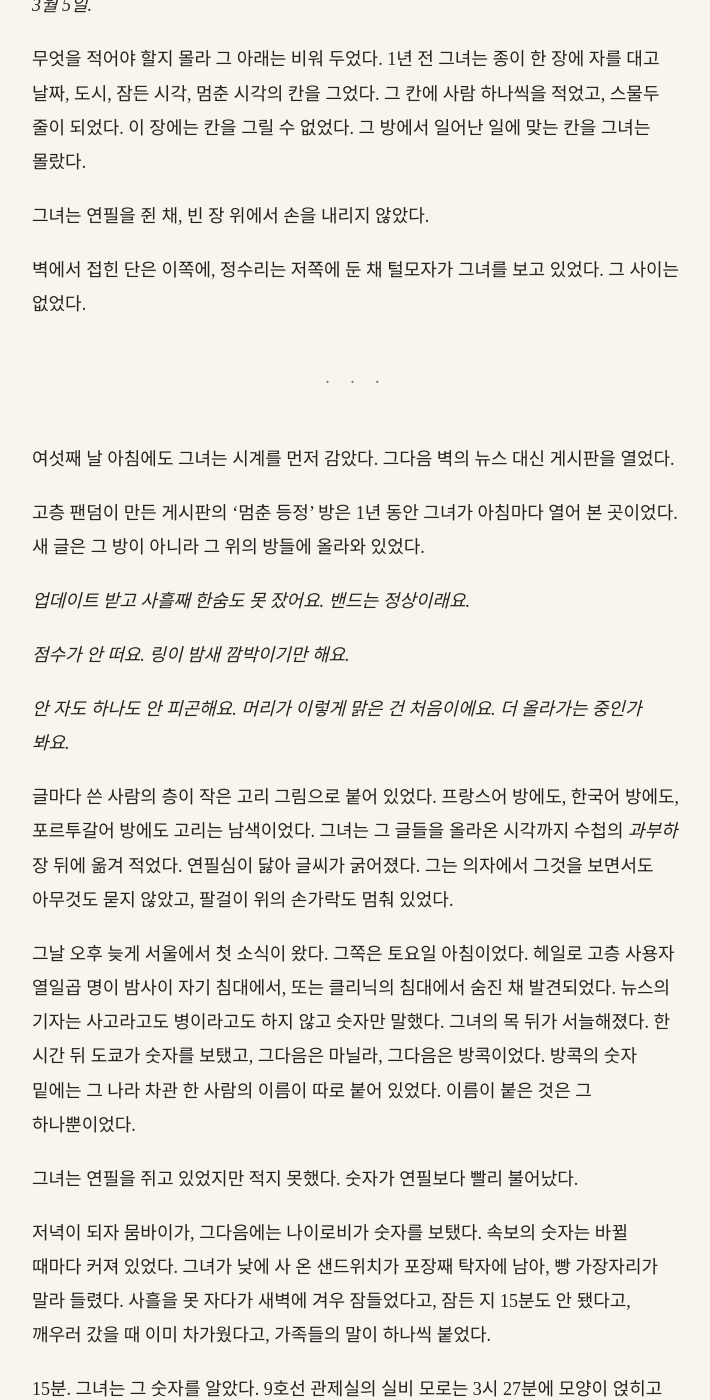
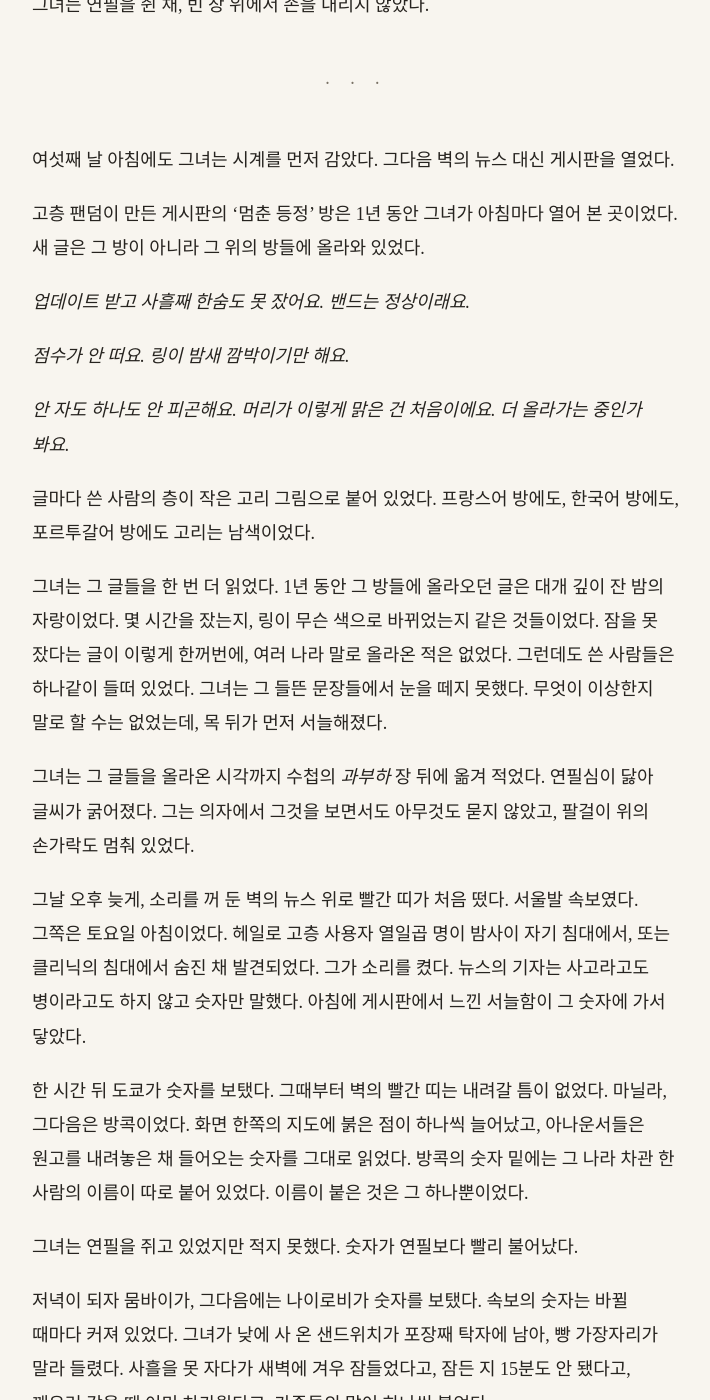
Before and after one commit to kangkkang/writer_s1_public, a Jekyll site: the page built from vol1/036.md, in a window 1280 px wide and 1400 px high, scrolled down 18594 px. Shown: the whole window, without its empty margins (284-994 px from the left). Built offline with Jekyll 4.4.1, drawn with Linux system fonts in a browser that asks for light colours; our own code applies the rules of GitHub Pages for plain Markdown files; some of the changed text lies outside the part shown.

Commit message:
Update from https://github.com/kangkkang/writer_s1/commit/71c337a8e044907b313c783fb201e31f9dd6fe1e

```diff
--- a/vol1/036.md
+++ b/vol1/036.md
@@ -218,11 +218,7 @@
 
 식당에는 기름 냄새가 배어 있었다. 철판 위에서 베이컨이 지글거리는 소리가 광고의 음악 밑에 깔려 있었다. 모두가 벽을 올려다보는 동안에도 그 소리는 멈추지 않았다. 주방의 요리사만 벽 대신 철판을 보고 있었다. 뒤집개가 쇠를 긁는 소리가 났다. 그것이 그녀에게 이상하게 고마웠다.
 
-그 모자는 그녀의 것이었다.
-
-프린스턴의 현관에서 그녀가 그에게 씌워 주었다가 그날 저녁 돌려받은 모자였다. 그때 그의 귀가 빨갰다. 그 모자가 지금 벽에 뜬 사진 속에 있었다. 세상이 그 방의 일을 처음 본 것은 그 모자를 통해서였다.
-
-그녀는 아무에게도 그것이 자기 모자라고 말하지 않았다.
+그 모자는 그녀의 것이었다. 프린스턴의 현관에서 그녀가 그에게 씌워 주었다가 그날 저녁 돌려받은 모자였다. 그녀는 아무에게도 그것이 자기 모자라고 말하지 않았다.
 
 광고가 끝나기도 전에 카운터의 남자 하나가 벽의 채널을 바꿨다. 다른 채널에도 같은 사진이 떠 있었다. 그 채널은 아예 사진을 화면 한가운데에 띄워 놓고, 아나운서와 대학에서 재료공학을 가르친다는 남자가 마주 앉아 있었다.
 
@@ -232,7 +228,7 @@
 
 "갈라졌다기보다 가운데가 없는 것 같습니다." 공학자가 사진의 한가운데를 손가락으로 짚었다. "그게 무슨 뜻인지는 저도 아직……"
 
-그때 아나운서가 귀를 짚었다. 화면 아래로 새 속보가 흘렀다. *프랑스 주간지 《라 마르주》, 현장 목격 기록 단독 게재 — 기기 서명이 붙은 원본 기록 첨부.* 그 뒤로 다른 이름들이 이어졌는데, 그녀가 1년 동안 문을 두드렸던 언론사들의 이름이었다.
+그때 아나운서가 귀를 짚었다. 화면 아래로 새 속보가 흘렀다. *프랑스 주간지 《라 마르주》, 현장 목격 기록 단독 게재 — 기기 서명이 붙은 원본 기록 첨부.* 곧이어 그 기사를 받아 실었다는 언론사들의 이름이 줄줄이 뒤따랐다. 1년 동안 그녀가 기사를 들고 찾아갔다가 번번이 거절당한 곳들이었다.
 
 아나운서가 그 기록을 영어로 읽기 시작했다. 언론사가 옮긴 그녀의 문장이었다.
 
@@ -258,7 +254,7 @@
 
 그들은 역 근처의 모텔에서 사흘을 잤다.
 
-고속도로 진입로 옆의 2층짜리 건물이었다. 바깥 복도에 철제 난간이 둘러져 있었고, 방마다 문 옆에 창이 하나씩 있었다. 커튼은 두꺼운 갈색이었다. 호텔로는 돌아가지 않기로 그가 정했다. 그 밤 단지 안에서 누군가 그들을 기다리고 있었는데, 그들이 그 밤에 나간다는 것을 알 수 있는 곳은 호텔 꼭대기 층의 그 방 하나뿐이었다. 그녀는 반대하지 않았다. 그는 검은 카드를 안주머니에 둔 채 현금을 냈고, 접수대의 남자는 이름을 묻지 않았다. 그녀도 지갑 속의 자기 카드를 꺼내지 않았다. 숨는 일이 끝났는지 그녀는 아직 몰랐다.
+고속도로 진입로 옆의 2층짜리 건물이었다. 바깥 복도에 철제 난간이 둘러져 있었고, 방마다 문 옆에 창이 하나씩 있었다. 커튼은 두꺼운 갈색이었다. 그들은 호텔로는 돌아가지 않기로 했다. 방을 잡아 준 크로울리를 믿을 수 없었고, 호텔이 시냅스 단지 바로 앞이라 혹시 몰라서였다. 그는 검은 카드를 안주머니에 둔 채 현금을 냈고, 접수대의 남자는 이름을 묻지 않았다. 그녀도 지갑 속의 자기 카드를 꺼내지 않았다. 숨는 일이 끝났는지 그녀는 아직 몰랐다.
 
 그 첫날 밤, 그녀는 열네 시간을 잤다.
 
@@ -364,19 +360,19 @@
 
 그녀는 그를 보았다.
 
-"그래프가 맞아요. 오류가 줄었고, 대변인 말대로 제가 넘긴 값이 한 일이에요." 그의 목소리는 낮고 높낮이가 없었다. 감정이 목소리의 높이로만 새어 나오는 사람의 그 목소리를 그녀는 알았다. "제가 틀렸을 수도 있어요. 모르는 걸 켜면 안 된다고 했는데, 켰더니 좋아졌어요."
+"그래프가 맞아요. 오류가 줄었고, 대변인 말대로 제가 넘긴 값이 한 일이에요." 그의 목소리는 낮고 높낮이가 없었다. 감정이 목소리의 높이로만 새어 나오는 사람의 그 목소리를 그녀는 알았다. "제가 틀렸을 수도 있어요."
 
 그녀는 기다렸다. 그가 말을 고르고 있었다.
 
 그는 메모지를 뒤집었다. 앞면의 그래프 위에, 연필로 작게 무언가를 그렸다. 곧은 선 두 개가 한 점에서 만나는, 둥근 데가 하나도 없는 그림이었다. 관찰실의 문틀 귀퉁이에 있던 것처럼, 손톱만 한 크기의 각이었다.
 
-"줄어든 건 오류고요." 그가 연필 끝으로 그 각을 짚으면서 말했다. "각은 여전히 거기 있어요."
+"줄어든 건 오류고요." 그가 연필 끝으로 그 각을 짚으면서 말했다. "통로는 여전히 거기 있어요."
 
 그는 그 말을 하고 나서 메모지를 접지 않고 탁자 위에 그대로 두었다.
 
 ---
 
-그날 밤 그는 잤다.
+그날 밤 그는 결국 잠을 이기지 못하고 잠들었다.
 
 모텔에 온 뒤 처음으로 침대에서, 꺼진 매트리스의 골에 등을 대고 외투를 벗지 않은 채였다. 카일의 회색 외투였다. 그의 숨이 길어졌지만 고르지는 않아서, 몇 번은 짧게 끊겼다. 그녀는 그 숨에 자기 숨을 맞추지 않고 그냥 들었다.
 
@@ -388,11 +384,9 @@
 
 *3월 5일.*
 
-무엇을 적어야 할지 몰라 그 아래는 비워 두었다. 1년 전 그녀는 종이 한 장에 자를 대고 날짜, 도시, 잠든 시각, 멈춘 시각의 칸을 그었다. 그 칸에 사람 하나씩을 적었고, 스물두 줄이 되었다. 이 장에는 칸을 그릴 수 없었다. 그 방에서 일어난 일에 맞는 칸을 그녀는 몰랐다.
+무엇을 적어야 할지 몰라 그 아래는 비워 두었다. 1년 전 그녀는 종이 한 장에 자를 대고 날짜, 도시, 잠든 시각, 멈춘 시각의 칸을 그었다. 그 칸에 사람 하나씩을 적었고, 스물두 줄이 되었다.
 
 그녀는 연필을 쥔 채, 빈 장 위에서 손을 내리지 않았다.
-
-벽에서 접힌 단은 이쪽에, 정수리는 저쪽에 둔 채 털모자가 그녀를 보고 있었다. 그 사이는 없었다.
 
 ---
 
@@ -406,9 +400,15 @@
 
 *안 자도 하나도 안 피곤해요. 머리가 이렇게 맑은 건 처음이에요. 더 올라가는 중인가 봐요.*
 
-글마다 쓴 사람의 층이 작은 고리 그림으로 붙어 있었다. 프랑스어 방에도, 한국어 방에도, 포르투갈어 방에도 고리는 남색이었다. 그녀는 그 글들을 올라온 시각까지 수첩의 *과부하* 장 뒤에 옮겨 적었다. 연필심이 닳아 글씨가 굵어졌다. 그는 의자에서 그것을 보면서도 아무것도 묻지 않았고, 팔걸이 위의 손가락도 멈춰 있었다.
+글마다 쓴 사람의 층이 작은 고리 그림으로 붙어 있었다. 프랑스어 방에도, 한국어 방에도, 포르투갈어 방에도 고리는 남색이었다.
 
-그날 오후 늦게 서울에서 첫 소식이 왔다. 그쪽은 토요일 아침이었다. 헤일로 고층 사용자 열일곱 명이 밤사이 자기 침대에서, 또는 클리닉의 침대에서 숨진 채 발견되었다. 뉴스의 기자는 사고라고도 병이라고도 하지 않고 숫자만 말했다. 그녀의 목 뒤가 서늘해졌다. 한 시간 뒤 도쿄가 숫자를 보탰고, 그다음은 마닐라, 그다음은 방콕이었다. 방콕의 숫자 밑에는 그 나라 차관 한 사람의 이름이 따로 붙어 있었다. 이름이 붙은 것은 그 하나뿐이었다.
+그녀는 그 글들을 한 번 더 읽었다. 1년 동안 그 방들에 올라오던 글은 대개 깊이 잔 밤의 자랑이었다. 몇 시간을 잤는지, 링이 무슨 색으로 바뀌었는지 같은 것들이었다. 잠을 못 잤다는 글이 이렇게 한꺼번에, 여러 나라 말로 올라온 적은 없었다. 그런데도 쓴 사람들은 하나같이 들떠 있었다. 그녀는 그 들뜬 문장들에서 눈을 떼지 못했다. 무엇이 이상한지 말로 할 수는 없었는데, 목 뒤가 먼저 서늘해졌다.
+
+그녀는 그 글들을 올라온 시각까지 수첩의 *과부하* 장 뒤에 옮겨 적었다. 연필심이 닳아 글씨가 굵어졌다. 그는 의자에서 그것을 보면서도 아무것도 묻지 않았고, 팔걸이 위의 손가락도 멈춰 있었다.
+
+그날 오후 늦게, 소리를 꺼 둔 벽의 뉴스 위로 빨간 띠가 처음 떴다. 서울발 속보였다. 그쪽은 토요일 아침이었다. 헤일로 고층 사용자 열일곱 명이 밤사이 자기 침대에서, 또는 클리닉의 침대에서 숨진 채 발견되었다. 그가 소리를 켰다. 뉴스의 기자는 사고라고도 병이라고도 하지 않고 숫자만 말했다. 아침에 게시판에서 느낀 서늘함이 그 숫자에 가서 닿았다.
+
+한 시간 뒤 도쿄가 숫자를 보탰다. 그때부터 벽의 빨간 띠는 내려갈 틈이 없었다. 마닐라, 그다음은 방콕이었다. 화면 한쪽의 지도에 붉은 점이 하나씩 늘어났고, 아나운서들은 원고를 내려놓은 채 들어오는 숫자를 그대로 읽었다. 방콕의 숫자 밑에는 그 나라 차관 한 사람의 이름이 따로 붙어 있었다. 이름이 붙은 것은 그 하나뿐이었다.
 
 그녀는 연필을 쥐고 있었지만 적지 못했다. 숫자가 연필보다 빨리 불어났다.
 
```
